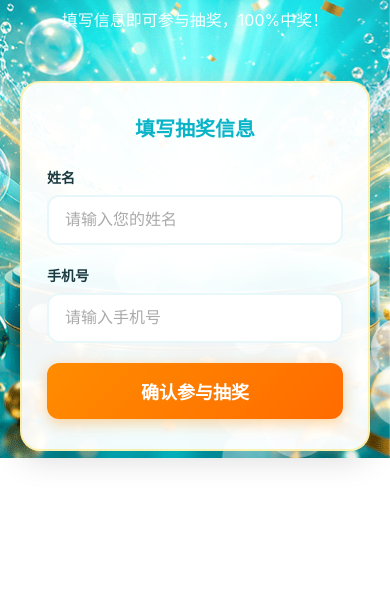
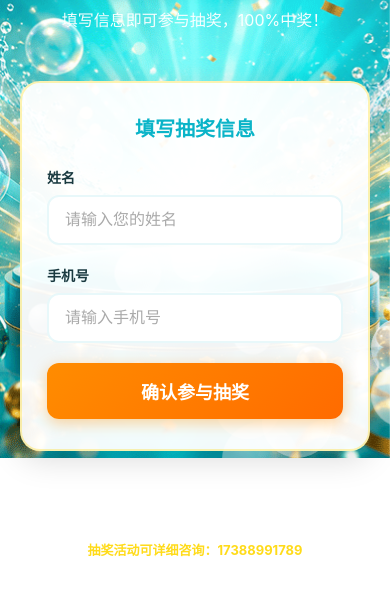
Before and after one commit to 515747320-cell/aj-618-lottery, a website: page public/index.html in a window 390 px wide. Shown: the part 386-982 px from the top of the page. Drawn offline with Linux system fonts and the light colour scheme.

Commit message:
feat: add prize details and consultation phone

```diff
--- a/public/css/style.css
+++ b/public/css/style.css
@@ -442,6 +442,12 @@ body {
     margin: 5px 0;
 }
 
+.footer-consult {
+    font-size: 13px !important;
+    color: rgba(255, 215, 0, 0.9) !important;
+    font-weight: bold;
+}
+
 .modal {
     display: none;
     position: fixed;
--- a/public/index.html
+++ b/public/index.html
@@ -65,6 +65,7 @@
                 <div class="prize-info">
                     <h3>三等奖</h3>
                     <p>5元复购券</p>
+                    <span class="prize-value">非618套餐可用·90天有效</span>
                 </div>
             </div>
         </section>
@@ -80,6 +81,7 @@
         <footer class="footer">
             <p>活动时间：2026年6月1日 - 6月20日</p>
             <p>专业洗衣26年 · 全国12000+门店</p>
+            <p class="footer-consult">抽奖活动可详细咨询：17388991789</p>
         </footer>
     </div>
 
```
